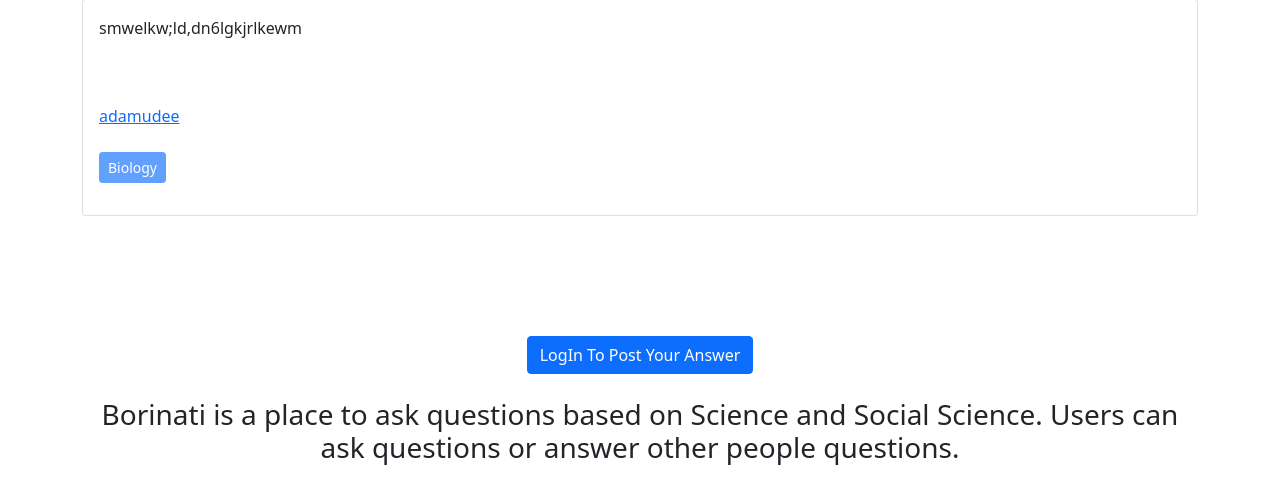
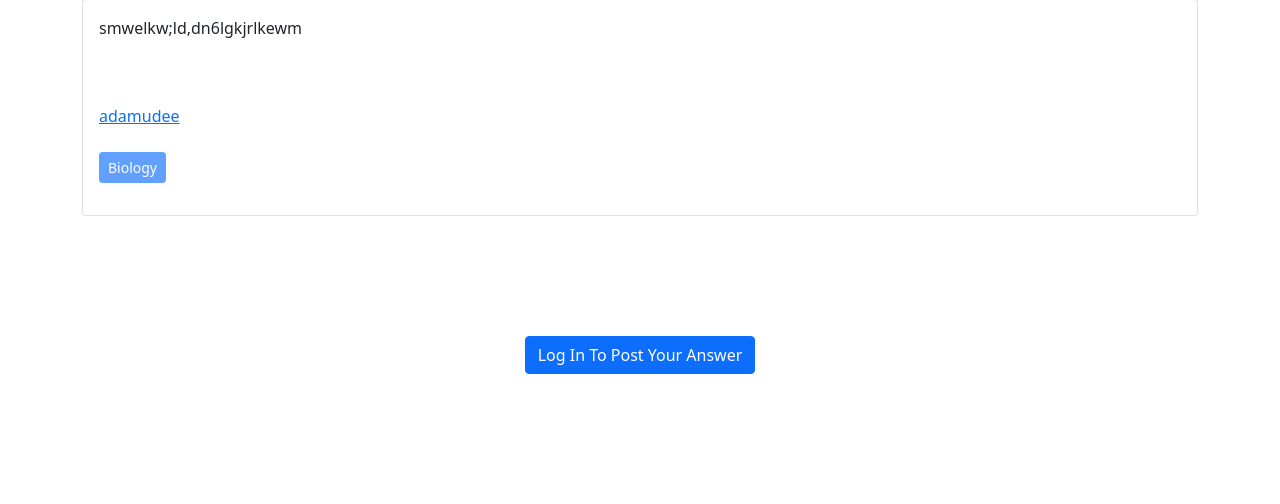
Before and after one commit to Adamu-Abdulkarim-Dee/question-and-answer, a Django app: a page that uses templates/viewQuestion.html in a window 1280 px wide. Shown: the part 173-677 px from the top of the page. Run offline with Django 3.2, Linux system fonts and the light colour scheme; data comes from the database, SQL or seed files in the repository; data that the repository does not hold is empty; some libraries are stand-ins or nearby versions.

Commit message:
everything is working on HomePage

```diff
--- a/templates/Homepage.html
+++ b/templates/Homepage.html
@@ -59,6 +59,10 @@
     </div>
 </nav>
       <br>
+    <div class="container text-end">
+        <a href="{% url 'register' %}" class="btn btn-primary shadow-sm">Ask Question</a>
+    </div>
+    <br>
     <div class="container">
         <div class="row justify-content-center">
           <form action="" method="GET">
--- a/templates/viewQuestion.html
+++ b/templates/viewQuestion.html
@@ -106,12 +106,8 @@
                 <a href="{% url 'answer' pk=question.pk %}" class="btn btn-primary">Post Your Answer</a>
                 {% else %}
                 <div class="text-center">
-                    <a href="{% url 'login' %}" class="btn btn-primary">LogIn To Post Your Answer</a>
+                    <a href="{% url 'register' %}" class="btn btn-primary">Log In To Post Your Answer</a>
                     <br>
-                    <br>
-                    <h3>Borinati is a place to ask questions based on Science and Social Science.
-                        Users can ask questions or answer other people questions.
-                    </h3>
                 </div>
                 {% endif %}
             </div>
```
